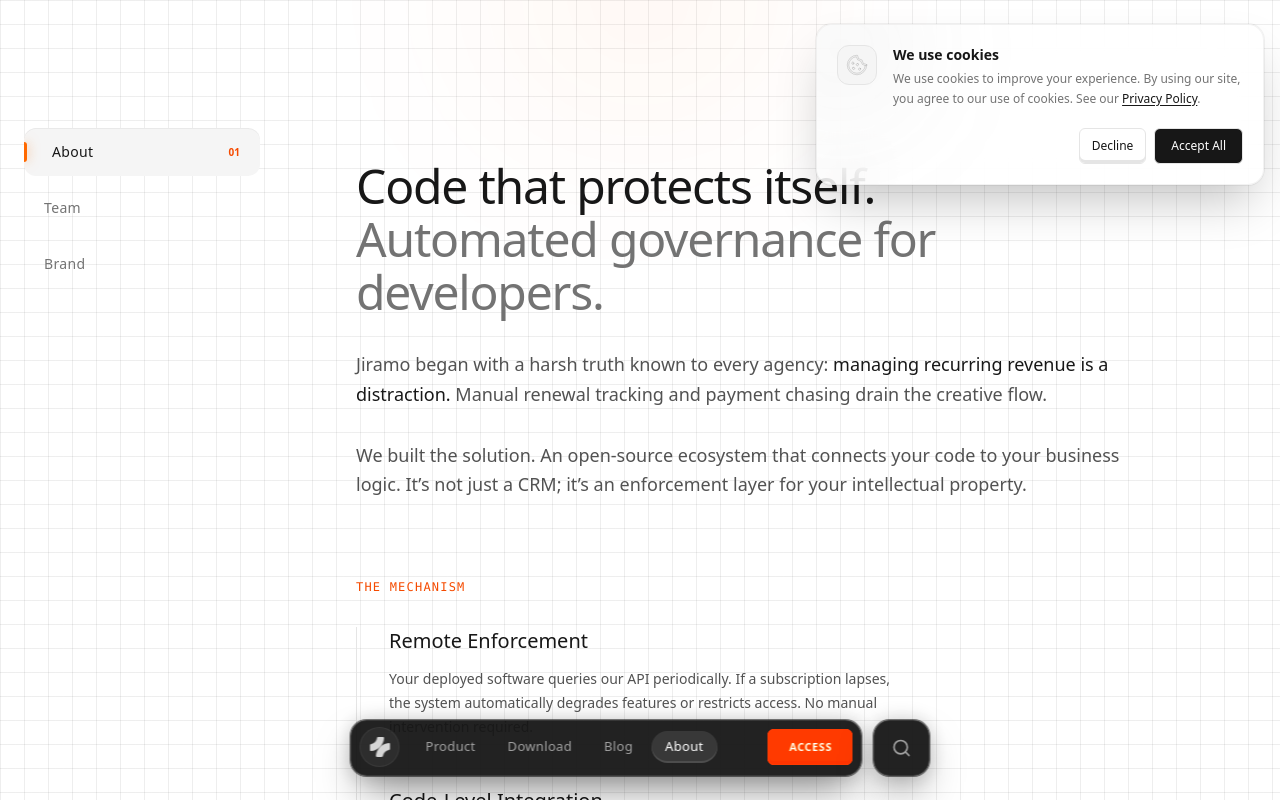
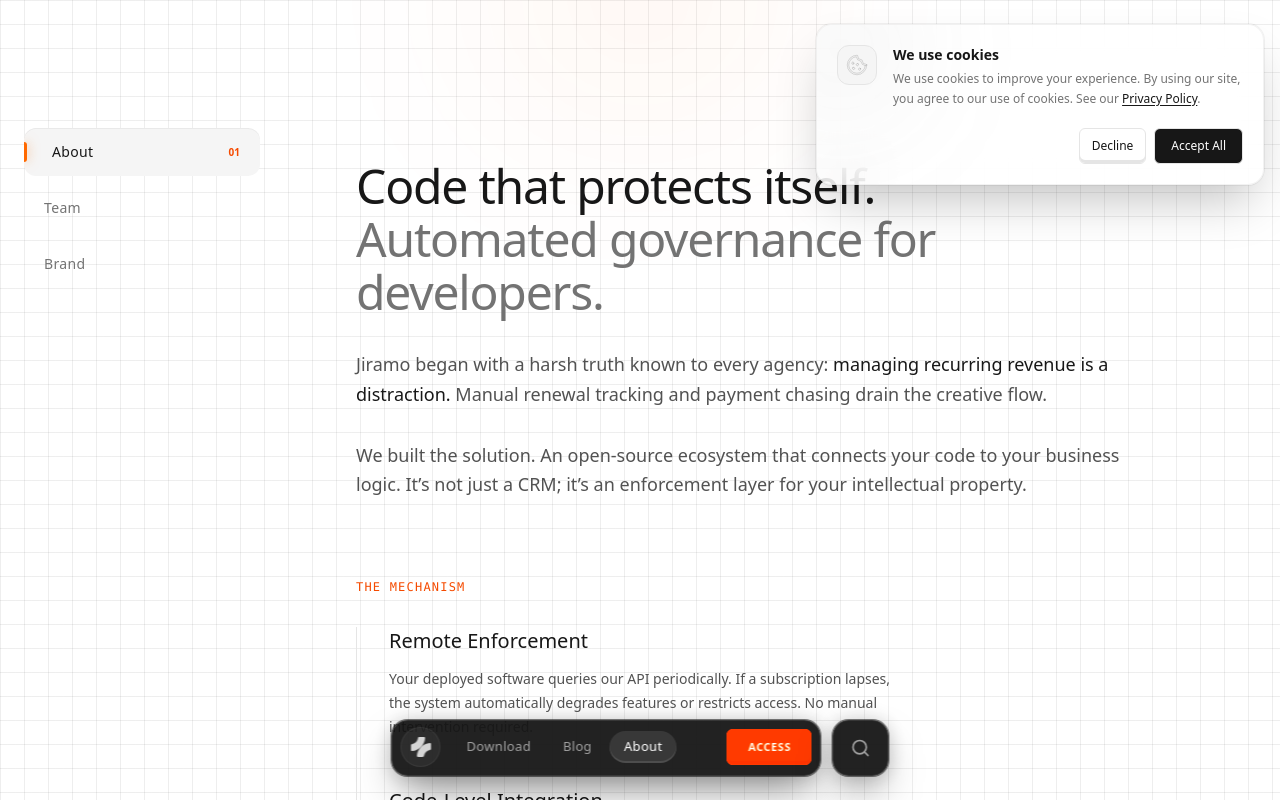
Before and after one commit to jiramo/www, a Next.js app: page /about in a window 1280 px wide. Shown: the top 800 px of the page. Built offline with nearby package versions, Linux system fonts and the light colour scheme.

Commit message:
delete: remove pricing e product pages

```diff
--- a/app/(pages)/_pricing/page.tsx
+++ b/app/(pages)/_pricing/page.tsx
@@ -92,8 +92,6 @@
 
   return (
     <section className="">
-      <Background />
-
       <div className="absolute top-0 left-1/2 -translate-x-1/2 w-250 h-150 bg-white/5 rounded-[100%] blur-[120px] pointer-events-none opacity-20"></div>
 
       <div className="relative z-10 max-w-7xl mx-auto px-6 pt-32 pb-24">
--- a/app/(pages)/product/page.tsx
+++ /dev/null
@@ -1,5 +0,0 @@
-export default function Product() {
-    return (
-        <></>
-    )
-}
--- a/components/nav.tsx
+++ b/components/nav.tsx
@@ -9,10 +9,6 @@
 import NavSearch from "./navSearch";
 
 const NAV_CONFIG = [
-  {
-    label: "Product",
-    href: "/product",
-  },
   { label: "Download", href: "/download" },
   { label: "Blog", href: "/blog" },
   {
```
